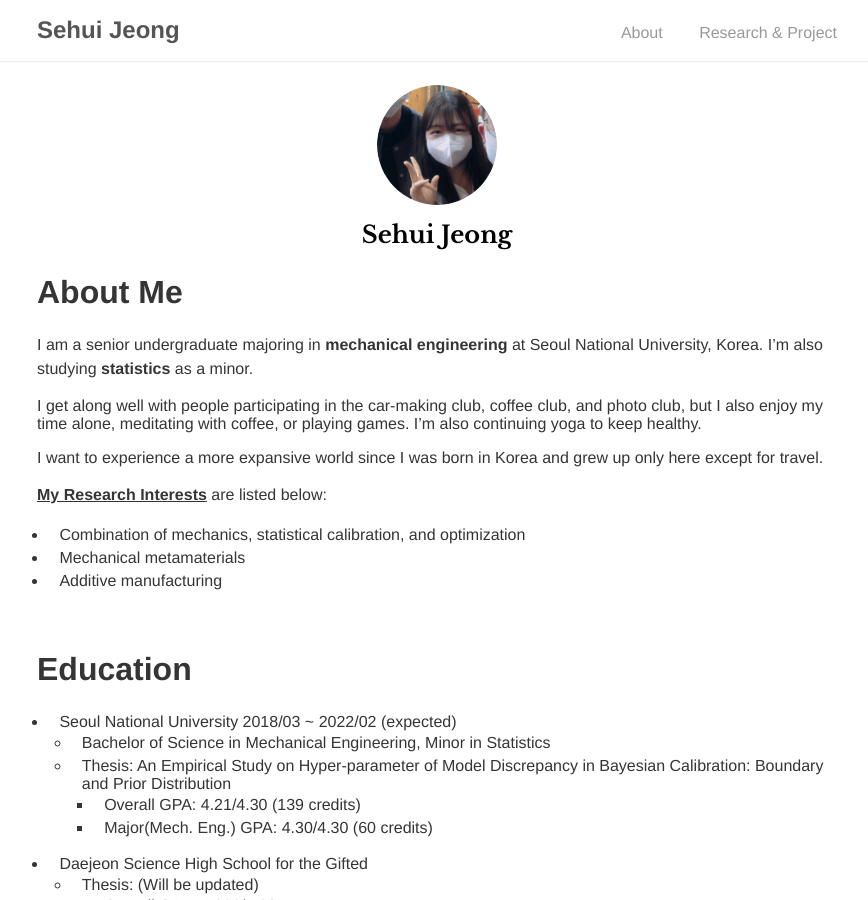
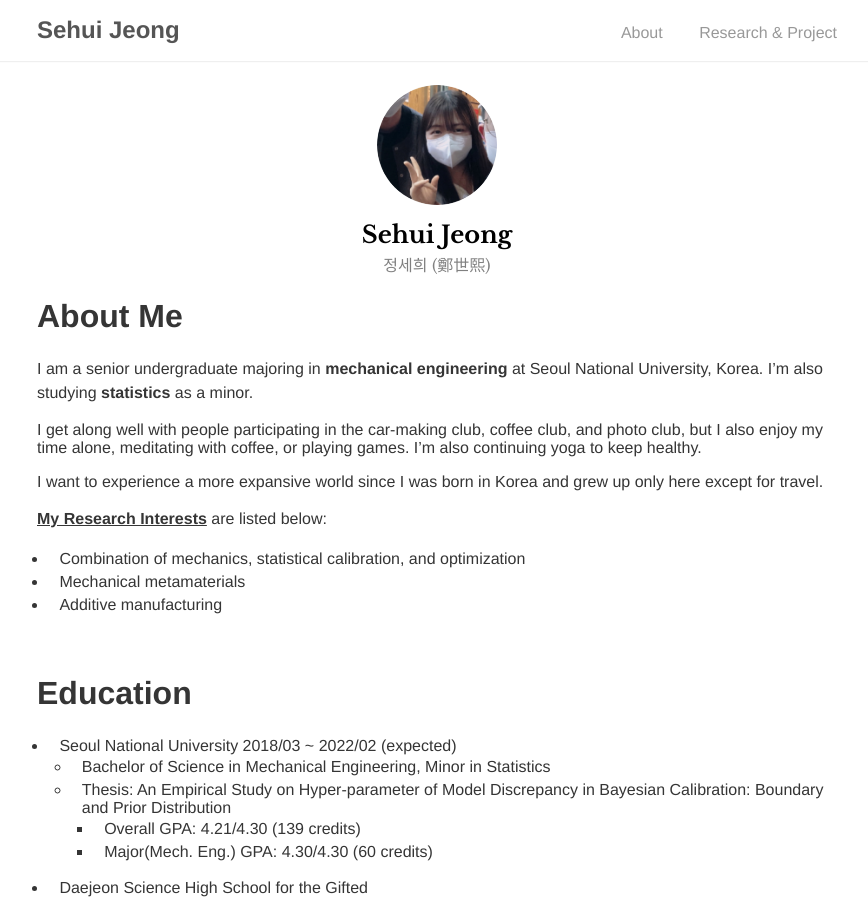
Before and after one commit to tpgml2612/CV, a Jekyll site: the page built from index.md, in a window 1280 px wide and 900 px high. Shown: the whole window, without its empty margins (203-1071 px from the left). Built offline with Jekyll 4.4.1, drawn with Linux system fonts in a browser that asks for light colours; our own code applies the rules of GitHub Pages for plain Markdown files.

Commit message:
Update _config.yml

```diff
--- a/_config.yml
+++ b/_config.yml
@@ -7,7 +7,7 @@ google_analytics: # Tracking ID, e.g. "UA-000000-01"
 # Author
 author:
   name: Sehui Jeong
-  desc:
+  desc: 정세희 (鄭世熙)
   email: tpgml2612@snu.ac.kr
   selfie: assets/img/profile.jpg
 
```
